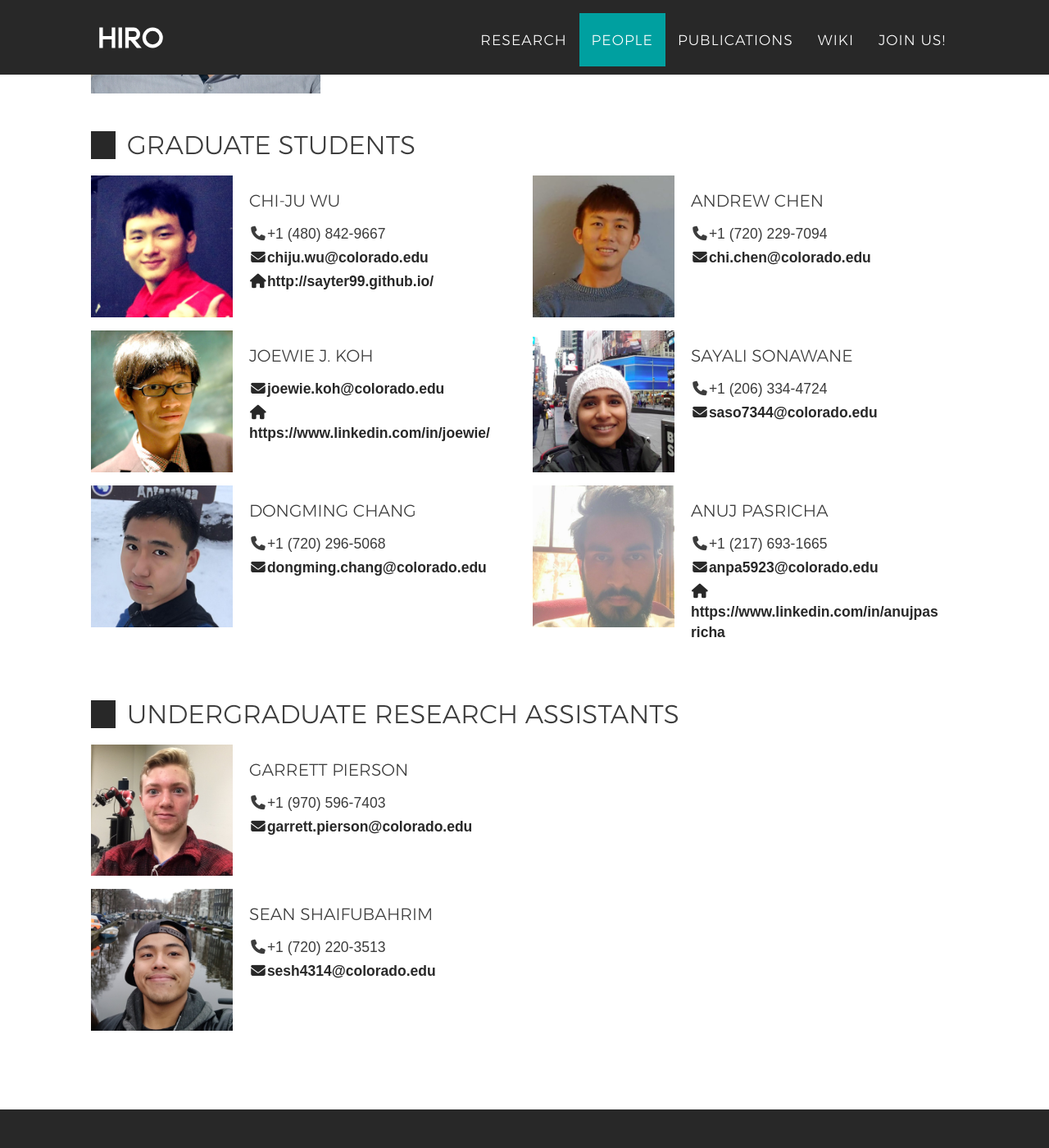
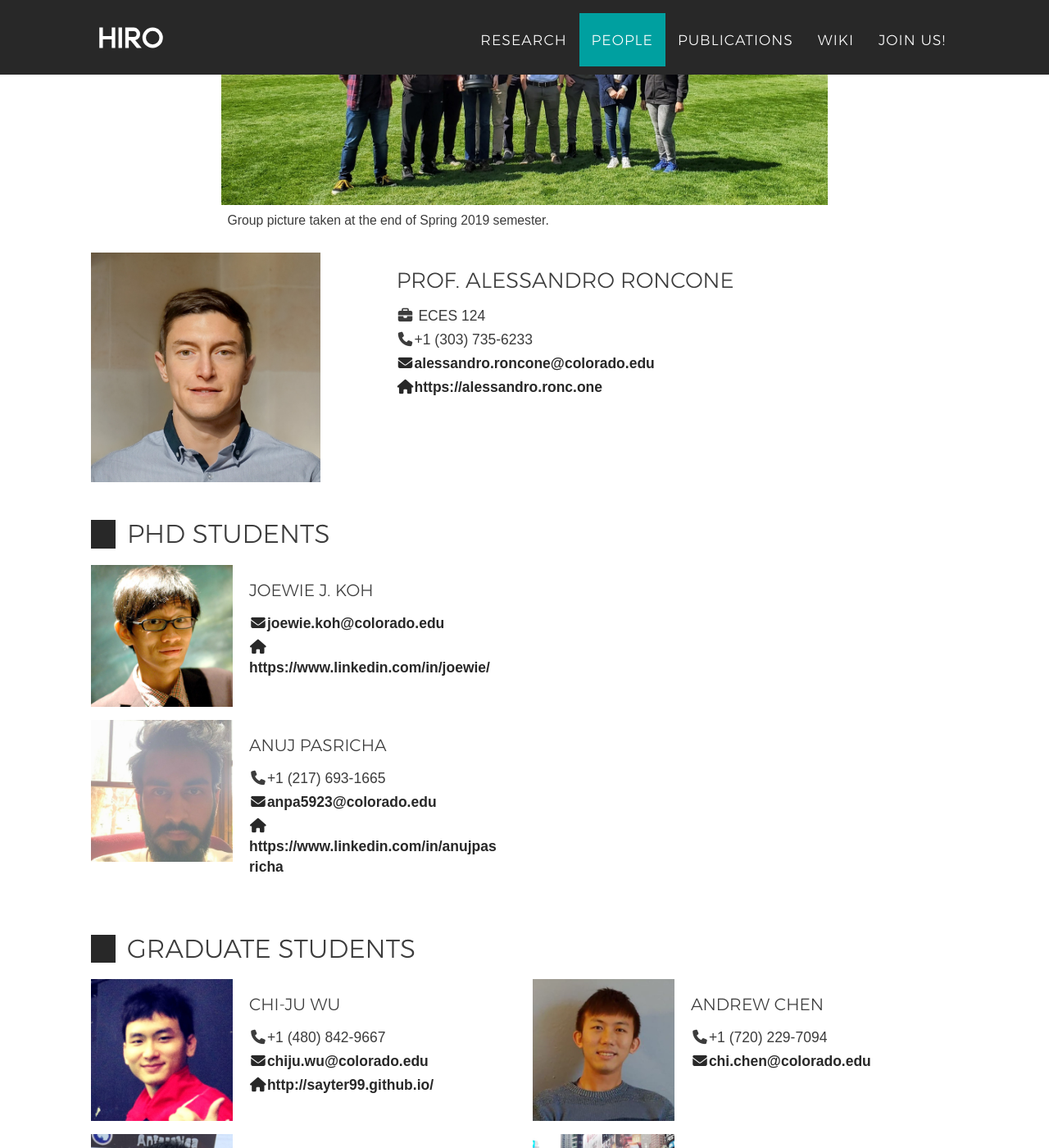
Before and after one commit to HIRO-group/HIRO-group.github.io, a Jekyll site: the page built from people.html, in a window 1280 px wide and 1400 px high, scrolled down 894 px. Shown: the whole window at 82% size. Built offline with Jekyll 4.4.1, drawn with Linux system fonts in a browser that asks for light colours; nearby versions of some CDN libraries; some web fonts are replaced.

Commit message:
Added phd students and alumni to people page. Fix #25

```diff
--- a/_data/people.yml
+++ b/_data/people.yml
@@ -14,7 +14,7 @@
    pic: sayter.jpg
 
  - name: Joewie J. Koh
-   role: grad
+   role: phd
    url: https://www.linkedin.com/in/joewie/
    email: joewie.koh@colorado.edu
    pic: joewie.jpg
@@ -54,7 +54,7 @@
    pic: sayali.jpg
 
  - name: Anuj Pasricha
-   role: grad
+   role: phd
    url: https://www.linkedin.com/in/anujpasricha
    phone: +1 (217) 693-1665
    email: anpa5923@colorado.edu
--- a/people.html
+++ b/people.html
@@ -3,17 +3,29 @@ title: HIRO people
 permalink: people.html
 type: people
 description: "List of members of the Human Interaction and RObotics group"
+img: group_pics/2019_05.jpg
 roles:
  - faculty
  - grad
  - undergrad
+ - phd
+ - alumni
 ---
 
 <section id="post-cv">
     <div class="container">
         <div id="article">
 
+        {% include image.html url="group_pics/2019_05.jpg" description="Group picture taken at the end of Spring 2019 semester." %}
+
         {% include ppl.html role="faculty" size="big" %}
+
+        {% assign phd = site.data.people | where:"role","phd" %}
+        {% if phd != blank %}
+        <h1>PhD Students</h1>
+
+        {% include ppl.html role="phd" %}
+        {% endif %}
 
         <h1>Graduate Students</h1>
 
@@ -23,6 +35,13 @@ roles:
 
         {% include ppl.html role="undergrad" %}
 
+        {% assign alumni = site.data.people | where:"role","alumni" %}
+        {% if alumni != blank %}
+        <h1>Alumni</h1>
+
+        {% include ppl.html role="alumni" %}
+        {% endif %}
+
         </div>
     </div>
 </section>
```
